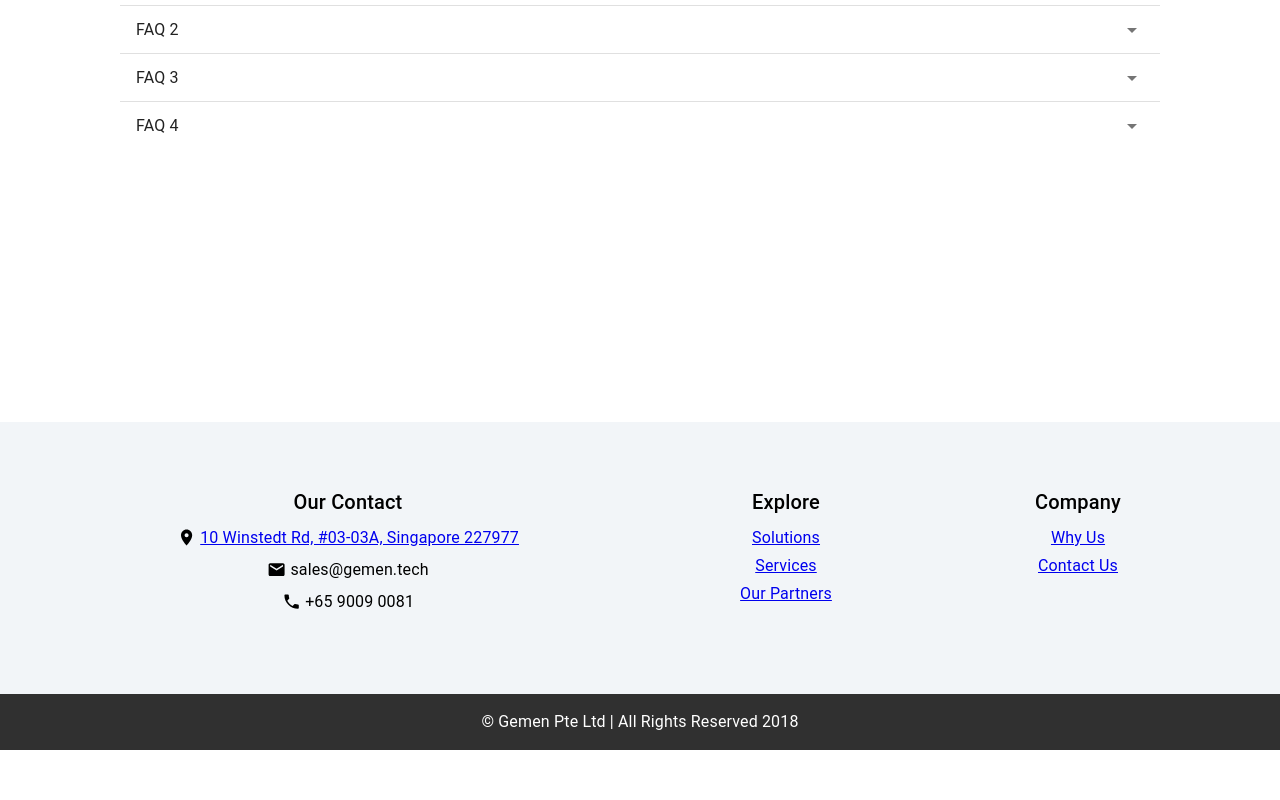
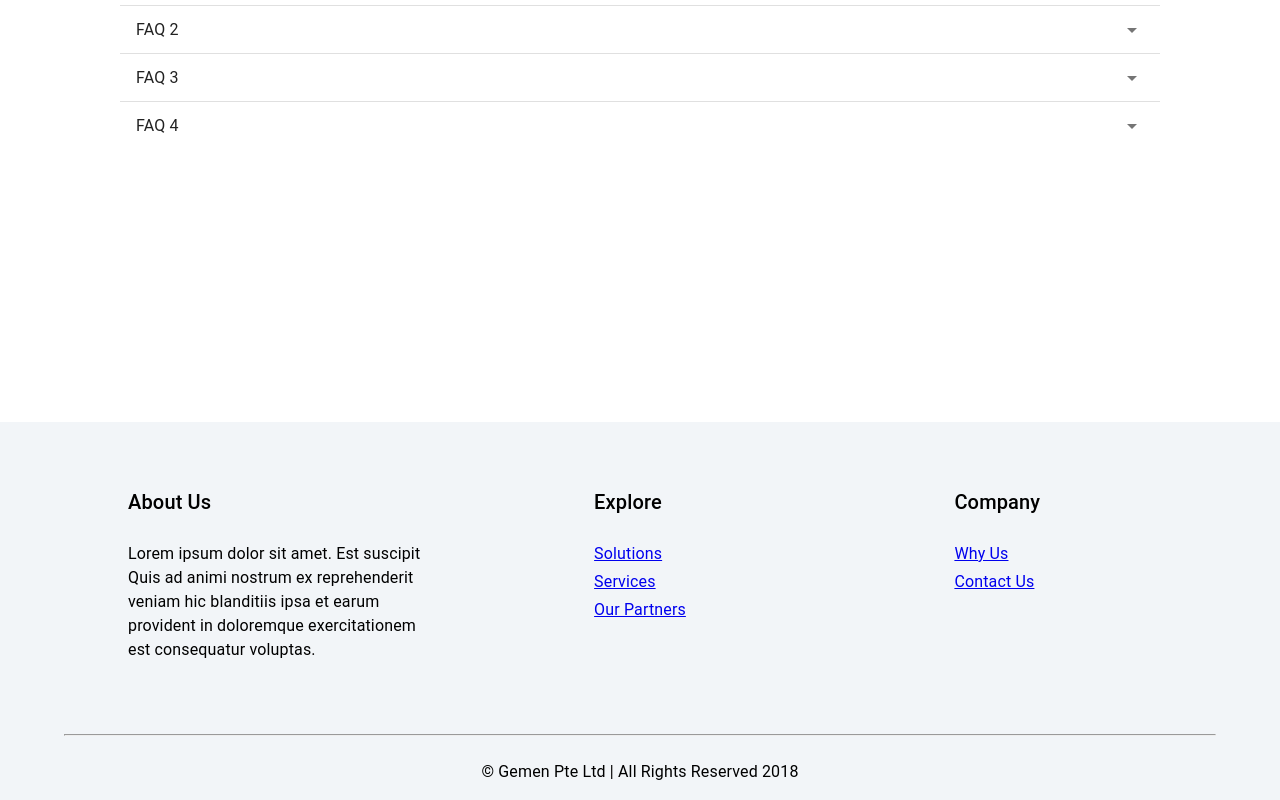
Before and after one commit to Xycone/Gemen_Website_Frontend, a React (Vite) app: page /contactUs in a window 1280 px wide. Shown: the part 1358-2158 px from the top of the page. Before the commit the page ends 2108 px from the top, so only its background shows below. Built offline with nearby package versions, Linux system fonts and the light colour scheme.

Commit message:
Updated footer content

```diff
--- a/src/App.jsx
+++ b/src/App.jsx
@@ -15,7 +15,6 @@ import ContactUs from './pages/ContactUs';
 
 // Components
 import Footer from './components/Footer';
-import CopyrightSection from './components/CopyrightSection';
 import SolutionsDropdown from './components/SolutionsDropdown';
 
 // Logo
@@ -138,7 +137,6 @@ function App() {
 
         {/* Footer Section */}
         <Footer />
-        <CopyrightSection />
 
       </ThemeProvider>
     </Router>
--- a/src/components/AceContentSection.jsx
+++ b/src/components/AceContentSection.jsx
@@ -19,6 +19,7 @@ function AceContentSection() {
     };
 
     const cardStyle = {
+        padding: 2,
         borderRadius: { xs: 0, md: 4 },
         backgroundColor: '#D9D9D9',
         boxShadow: 'none',
@@ -34,7 +35,7 @@ function AceContentSection() {
                 <Box sx={gridContainerStyle}>
                     <Box sx={gridItemStyle}>
                         <Card sx={cardStyle}>
-                            <CardContent sx={{ margin: 2 }}>
+                            <CardContent>
                                 <Typography sx={{ textAlign: 'center' }}>[ Image Placeholder ]</Typography>
                             </CardContent>
                         </Card>
--- a/src/components/CopyrightSection.jsx
+++ /dev/null
@@ -1,17 +0,0 @@
-import React from 'react';
-import { Container, Typography, Box } from '@mui/material';
-
-function CopyrightSection() {
-    return (
-        <Box sx={{ width: '100%', backgroundColor: '#303030', marginTop: 'auto' }}>
-            <Container maxWidth="lg">
-                {/* Copyright Section */}
-                <Typography sx={{ textAlign: 'center', color: 'white', padding: 2 }} color="textSecondary">
-                    © Gemen Pte Ltd | All Rights Reserved 2018
-                </Typography>
-            </Container>
-        </Box>
-    )
-}
-
-export default CopyrightSection
--- a/src/components/Footer.jsx
+++ b/src/components/Footer.jsx
@@ -1,38 +1,50 @@
 import React from 'react';
 import { Link } from 'react-router-dom';
-import { Container, Typography, Grid, Box } from '@mui/material';
-import { Email, LocationOn, Phone } from '@mui/icons-material';
+import { Container, Typography, Box } from '@mui/material';
+
+// Logo
+import Logo from '../assets/Logo.svg'
 
 function Footer() {
+    // Styling
+    const gridContainerStyle = {
+        padding: 5,
+        display: 'grid',
+        gridTemplateColumns: { xs: '1fr', md: 'repeat(3, 1fr)' },
+        gridAutoRows: "1fr",
+        gridAutoFlow: "row",
+    };
+
+    const gridItemStyle = {
+        padding: 3,
+        display: 'flex',
+        justifyContent: { md: 'center' }
+    };
+
     return (
-        <Box sx={{ width: '100%', backgroundColor: '#F2F5F8', marginTop: 'auto' }}>
-            <Container maxWidth="lg" sx={{ padding: 5 }} >
-                <Grid container spacing={2} sx={{ textAlign: 'center' }}>
-                    <Grid item xs={12}>
-                        <Grid container spacing={2} sx={{ textAlign: 'center', justifyContent: 'center', mb: 1 }}>
-                            {/* Quick Navigation and Contact Info Section */}
-                            <Grid item xs={12} sm={6} sx={{ textAlign: 'center', justifyContent: 'center', my: 3 }}>
-                                <Typography variant="h6" sx={{ mb: 1 }}>Our Contact</Typography>
-                                <Container sx={{ display: 'flex', alignItems: 'center', textAlign: 'center', justifyContent: 'center', mb: 1 }}>
-                                    <LocationOn sx={{ fontSize: '1.2rem', mr: 0.5 }} />
-                                    <Typography>
-                                        <a href="https://www.google.com/maps/place/Gemen+Pte+Ltd/@1.3102084,103.8389323,17z/data=!3m2!4b1!5s0x31da19fc08c4d9fb:0x4f3412b3621c50dc!4m6!3m5!1s0x31da19461c78640f:0xed591bfcac18c41f!8m2!3d1.310203!4d103.8415072!16s%2Fg%2F11fct8jl5g?entry=ttu"
-                                            target="_blank" rel="noopener noreferrer">
-                                            10 Winstedt Rd, #03-03A, Singapore 227977
-                                        </a>
-                                    </Typography>
-                                </Container>
-                                <Container sx={{ display: 'flex', alignItems: 'center', textAlign: 'center', justifyContent: 'center', mb: 1 }}>
-                                    <Email sx={{ fontSize: '1.2rem', mr: 0.5 }} />
-                                    <Typography>sales@gemen.tech</Typography>
-                                </Container>
-                                <Container sx={{ display: 'flex', alignItems: 'center', textAlign: 'center', justifyContent: 'center', mb: 1 }}>
-                                    <Phone sx={{ fontSize: '1.2rem', mr: 0.5 }} />
-                                    <Typography>+65 9009 0081</Typography>
-                                </Container>
-                            </Grid>
-                            <Grid item xs={12} sm={3} sx={{ textAlign: 'center', justifyContent: 'center', my: 3 }}>
-                                <Typography variant="h6" sx={{ mb: 1 }}>Explore</Typography>
+        <Box sx={{ backgroundColor: '#F2F5F8' }}>
+            <Container>
+                {/* Main Footer Section */}
+                <Box sx={gridContainerStyle}>
+                    {/* About Us */}
+                    <Box sx={gridItemStyle}>
+                        <Box>
+                            <Typography variant="h6" sx={{ mb: 3 }}>About Us</Typography>
+
+                            <Box>
+                                <Typography>
+                                    Lorem ipsum dolor sit amet. Est suscipit Quis ad animi nostrum ex reprehenderit veniam hic blanditiis ipsa et earum provident in doloremque exercitationem est consequatur voluptas.
+                                </Typography>
+                            </Box>
+                        </Box>
+                    </Box>
+
+                    {/* Explore */}
+                    <Box sx={gridItemStyle}>
+                        <Box>
+                            <Typography variant="h6" sx={{ mb: 3 }}>Explore</Typography>
+
+                            <Box>
                                 <Link to="/homepage#solutions-section">
                                     <Typography sx={{ mb: 0.5 }}>
                                         Solutions
@@ -48,9 +60,16 @@ function Footer() {
                                         Our Partners
                                     </Typography>
                                 </Link>
-                            </Grid>
-                            <Grid item xs={12} sm={3} sx={{ textAlign: 'center', justifyContent: 'center', my: 3 }}>
-                                <Typography variant="h6" sx={{ mb: 1 }}>Company</Typography>
+                            </Box>
+                        </Box>
+                    </Box>
+
+                    {/* Company */}
+                    <Box sx={gridItemStyle}>
+                        <Box>
+                            <Typography variant="h6" sx={{ mb: 3 }}>Company</Typography>
+
+                            <Box>
                                 <Link to="/homepage#whyus-section">
                                     <Typography sx={{ mb: 0.5 }}>
                                         Why Us
@@ -61,10 +80,17 @@ function Footer() {
                                         Contact Us
                                     </Typography>
                                 </Link>
-                            </Grid>
-                        </Grid>
-                    </Grid>
-                </Grid>
+                            </Box>
+                        </Box>
+                    </Box>
+                </Box>
+
+                <hr />
+
+                {/* Copyright Section */}
+                <Typography sx={{ textAlign: 'center', padding: 2 }}>
+                    © Gemen Pte Ltd | All Rights Reserved 2018
+                </Typography>
             </Container>
         </Box>
     )
--- a/src/components/GarantiaContentSection.jsx
+++ b/src/components/GarantiaContentSection.jsx
@@ -19,6 +19,7 @@ function GarantiaContentSection() {
     };
 
     const cardStyle = {
+        padding: 2,
         borderRadius: { xs: 0, md: 4 },
         backgroundColor: '#D9D9D9',
         boxShadow: 'none',
@@ -34,7 +35,7 @@ function GarantiaContentSection() {
                 <Box sx={gridContainerStyle}>
                     <Box sx={gridItemStyle}>
                         <Card sx={cardStyle}>
-                            <CardContent sx={{ margin: 2 }}>
+                            <CardContent>
                                 <Typography sx={{ textAlign: 'center' }}>[ Image Placeholder ]</Typography>
                             </CardContent>
                         </Card>
@@ -77,7 +78,7 @@ function GarantiaContentSection() {
 
                     <Box sx={{ ...gridItemStyle, order: { xs: 3, md: 4 } }}>
                         <Card sx={cardStyle}>
-                            <CardContent sx={{ margin: 2 }}>
+                            <CardContent>
                                 <Typography sx={{ textAlign: 'center' }}>[ Image Placeholder ]</Typography>
                             </CardContent>
                         </Card>
--- a/src/components/ServicesSection.jsx
+++ b/src/components/ServicesSection.jsx
@@ -32,7 +32,6 @@ function ServicesSection() {
         display: 'flex',
         flexDirection: 'column',
         flexGrow: 1,
-        justifyContent: 'center'
     };
 
     const imageStyle = {
@@ -58,9 +57,14 @@ function ServicesSection() {
                                 <Box sx={{ mb: 2 }}>
                                     <img src={APIIcon} alt="API Icon" style={imageStyle} />
                                 </Box>
-                                <Typography variant="h5" sx={{ mb: 1 }}>API Integration</Typography>
+                                <Typography variant="h5" sx={{ mb: 3 }}>API Integration</Typography>
                                 <Typography>
-                                    Lorem ipsum dolor sit amet. Vel mollitia autem et ipsam praesentium sed
+                                    Facilitates the establishment of a network comprising
+                                    interconnected applications through their APIs.
+                                    <br />
+                                    <br />
+                                    This allows for the seamless flow of operations across your different applications,
+                                    enhancing their functionality and making them more efficient.
                                 </Typography>
                             </CardContent>
                         </Card>
@@ -72,9 +76,14 @@ function ServicesSection() {
                                 <Box sx={{ mb: 2 }}>
                                     <img src={ManpowerIcon} alt="Manpower Icon" style={imageStyle} />
                                 </Box>
-                                <Typography variant="h5" sx={{ mb: 1 }}>Manpower Resource</Typography>
+                                <Typography variant="h5" sx={{ mb: 3 }}>Manpower Resource</Typography>
                                 <Typography>
-                                    Lorem ipsum dolor sit amet. Vel mollitia autem et ipsam praesentium sed
+                                    Eliminates the hassle of strategic planning, recruitment, training,
+                                    and development.
+                                    <br/>
+                                    <br/>
+                                    We ensure that the right people are in the right jobs equipped with
+                                    the necessary skills and knowledge to perform their tasks efficiently and effectively.
                                 </Typography>
                             </CardContent>
                         </Card>
@@ -86,9 +95,13 @@ function ServicesSection() {
                                 <Box sx={{ mb: 2 }}>
                                     <img src={SoftwareIcon} alt="Software Icon" style={imageStyle} />
                                 </Box>
-                                <Typography variant="h5" sx={{ mb: 1 }}>System Discovery</Typography>
+                                <Typography variant="h5" sx={{ mb: 3 }}>System Discovery</Typography>
                                 <Typography>
-                                    Lorem ipsum dolor sit amet. Vel mollitia autem et ipsam praesentium sed
+                                    Automates the manual task of identifying and cataloging
+                                    recorded voice calls from various legacy recorders within your network.
+                                    <br />
+                                    <br />
+                                    This enhances accuracy and efficiency in maintaining a precise inventory of voice recordings.
                                 </Typography>
                             </CardContent>
                         </Card>
@@ -100,9 +113,15 @@ function ServicesSection() {
                                 <Box sx={{ mb: 2 }}>
                                     <img src={RestackingIcon} alt="Restacking Icon" style={imageStyle} />
                                 </Box>
-                                <Typography variant="h5" sx={{ mb: 1 }}>Restacking</Typography>
+                                <Typography variant="h5" sx={{ mb: 3 }}>Restacking</Typography>
                                 <Typography>
-                                    Lorem ipsum dolor sit amet. Vel mollitia autem et ipsam praesentium sed
+                                    Involves reallocating hardware, software,
+                                    and other IT assets to different departments or individuals
+                                    based on their specific needs and usage patterns.
+                                    <br />
+                                    <br />
+                                    This ensures that the utilisation of every resource is optimised,
+                                    increasing efficiency and productivity within your organisation.
                                 </Typography>
                             </CardContent>
                         </Card>
--- a/src/components/SolutionsSection.jsx
+++ b/src/components/SolutionsSection.jsx
@@ -38,7 +38,7 @@ function SolutionsSection() {
         flexDirection: 'column',
         flexGrow: 1,
         justifyContent: 'center',
-        textAlign: { xs: 'center', lg: 'left' }
+        // textAlign: { xs: 'center', lg: 'left' }
     };
 
     const buttonStyle = {
```
